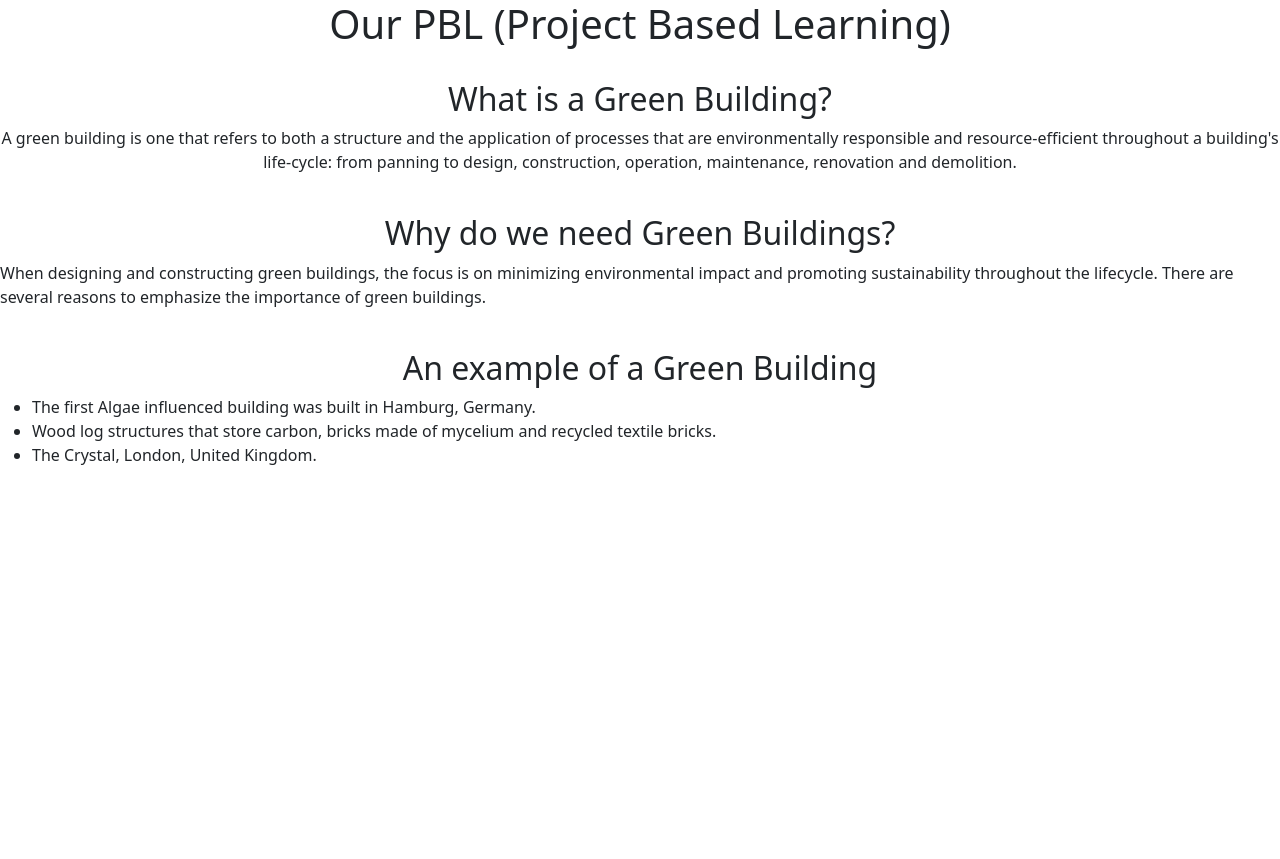
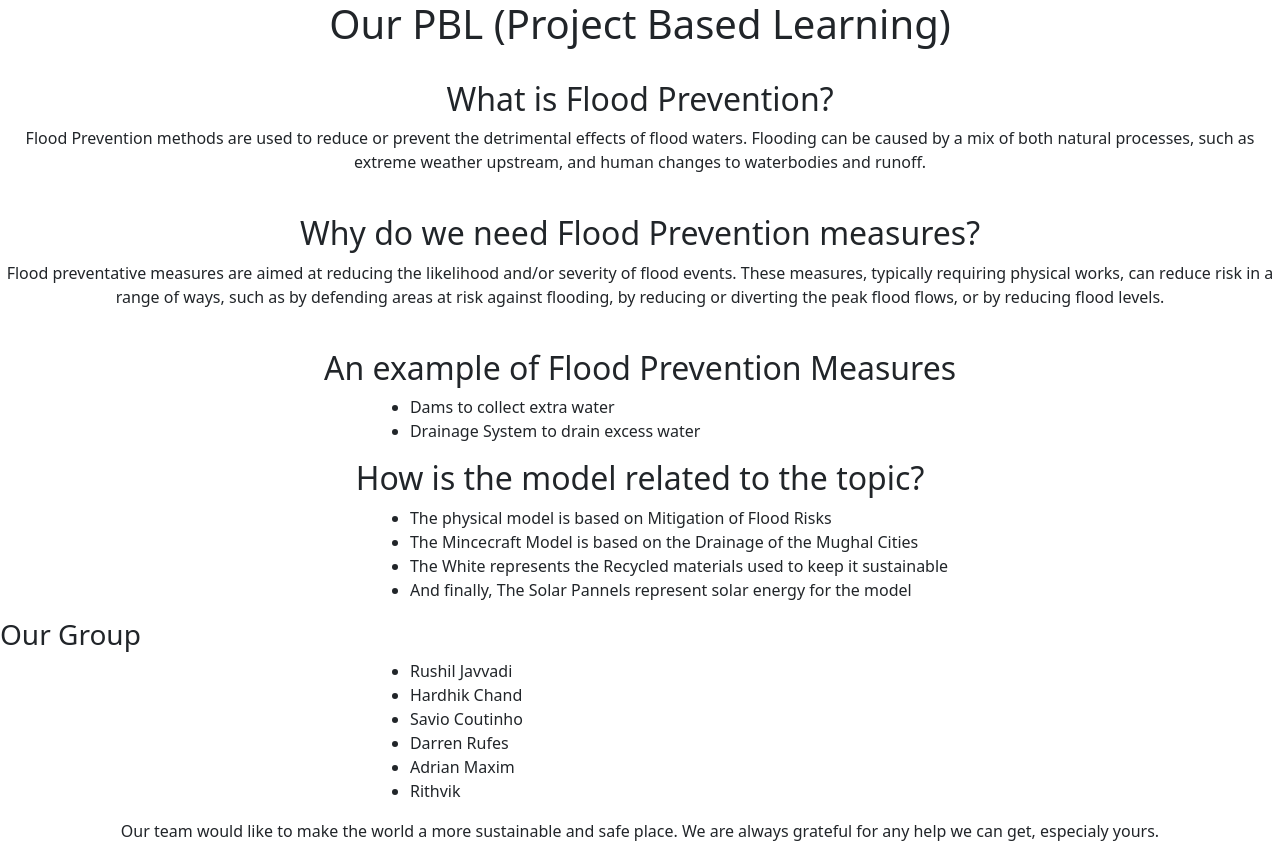
Before and after one commit to Adrian12564YT/PBL, a plain HTML site: page index.html in a window 1280 px wide. Before the commit the page ends 800 px from the top, so only its background shows below. Drawn offline with nearby package versions, Linux system fonts and the light colour scheme.

Commit message:
Update index.html

```diff
--- a/index.html
+++ b/index.html
@@ -2,24 +2,51 @@
 <html>
     <head>
         <title>Our PBL</title>
+        <style>
+            body{
+    text-align: center;
+}
+p{
+    text-align: center;
+}
+ul{
+    margin-left: 10cm;
+}
+        </style>
         <link href="https://cdn.jsdelivr.net/npm/bootstrap@5.3.2/dist/css/bootstrap.min.css" rel="stylesheet" integrity="sha384-T3c6CoIi6uLrA9TneNEoa7RxnatzjcDSCmG1MXxSR1GAsXEV/Dwwykc2MPK8M2HN" crossorigin="anonymous">
         <script src="https://cdn.jsdelivr.net/npm/bootstrap@5.3.2/dist/js/bootstrap.bundle.min.js" integrity="sha384-C6RzsynM9kWDrMNeT87bh95OGNyZPhcTNXj1NW7RuBCsyN/o0jlpcV8Qyq46cDfL" crossorigin="anonymous"></script>
     </head>
     <body>
         <h1 style="text-align: center;">Our PBL (Project Based Learning)</h1>
         <br>
-        <h2 style="text-align: center;">What is a Green Building?</h2>
-        <p style="text-align: center;">A green building is one that refers to both a structure and the application of processes that are environmentally responsible and resource-efficient throughout a building's life-cycle: from panning to design, construction, operation, maintenance, renovation and demolition.</p>
+        <h2 style="text-align: center;">What is Flood Prevention?</h2>
+        <p style="text-align: center;">Flood Prevention methods are used to reduce or prevent the detrimental effects of flood waters. Flooding can be caused by a mix of both natural processes, such as extreme weather upstream, and human changes to waterbodies and runoff.</p>
         <br>
-        <h2 style="text-align: center;">Why do we need Green Buildings?</h2>
-        <p>When designing and constructing green buildings, the focus is on minimizing environmental impact and promoting sustainability throughout the lifecycle. There are several reasons to emphasize the importance of green buildings.</p>
+        <h2 style="text-align: center;">Why do we need Flood Prevention measures?</h2>
+        <p>Flood preventative measures are aimed at reducing the likelihood and/or severity of flood events. These measures, typically requiring physical works, can reduce risk in a range of ways, such as by defending areas at risk against flooding, by reducing or diverting the peak flood flows, or by reducing flood levels.</p>
         <br style="text-align: center;">
-        <h2 style="text-align: center;">An example of a Green Building</h2>
+        <h2 style="text-align: center;">An example of Flood Prevention Measures</h2>
         <ul>
-            <li>The first Algae influenced building was built in Hamburg, Germany.</li>
-            <li>Wood log structures that store carbon, bricks made of mycelium and recycled textile bricks.</li>
-            <li>The Crystal, London, United Kingdom.</li>
+            <li> Dams to collect extra water</li>
+            <li> Drainage System to drain excess water </li>
         </ul>
+        <h2 style="text-align: center;">How is the model related to the topic?</h2>
+        <ul>
+            <li>The physical model is based on Mitigation of Flood Risks</li>
+            <li>The Mincecraft Model is based on the Drainage of the Mughal Cities</li>
+            <li>The White represents the Recycled materials used to keep it sustainable</li>
+            <li>And finally, The Solar Pannels represent solar energy for the model</li>
+        </ul>
+        <h3>Our Group</h3>
+        <ul>
+            <li>Rushil Javvadi</li>
+            <li>Hardhik Chand</li>
+            <li>Savio Coutinho</li>
+            <li>Darren Rufes</li>
+            <li>Adrian Maxim</li>
+            <li>Rithvik</li>
+        </ul>
+        <p>Our team would like to make the world a more sustainable and safe place. We are always grateful for any help we can get, especialy yours.</p>
 
     </body>
 </html>
```
